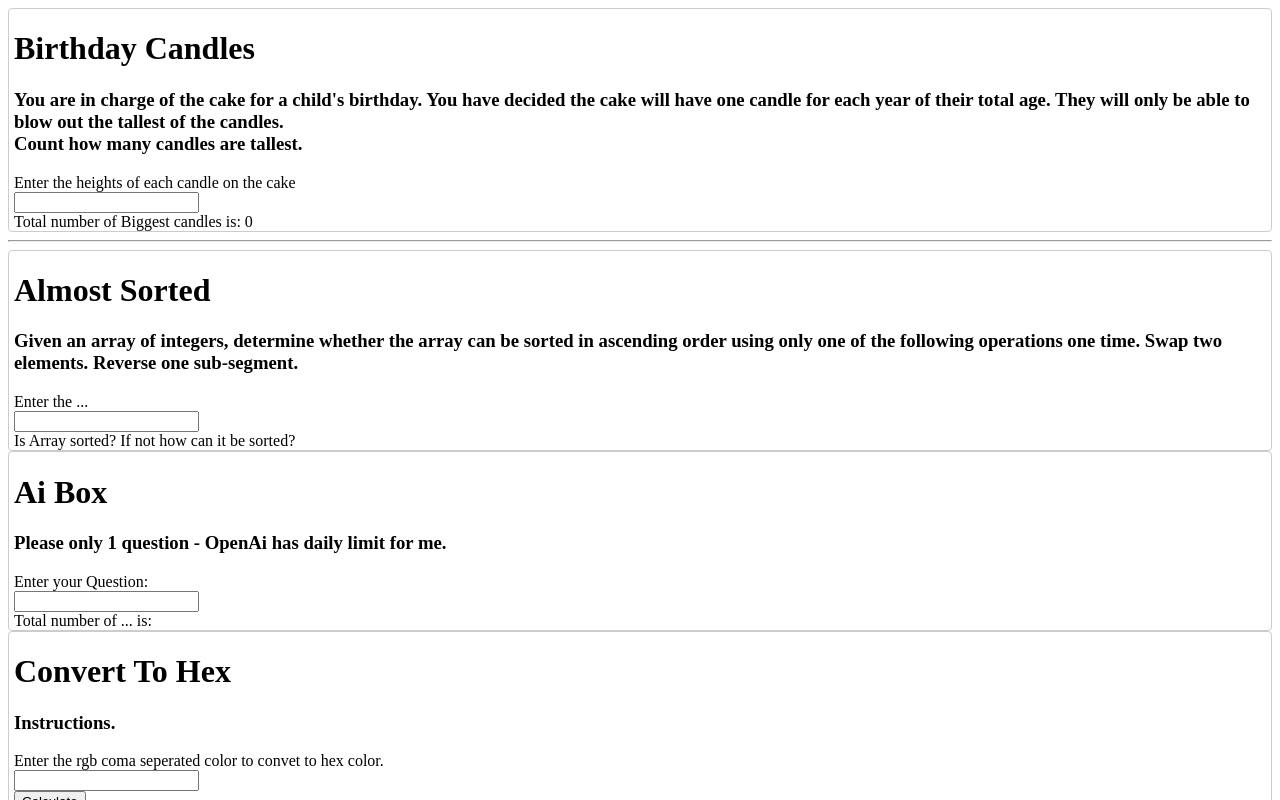
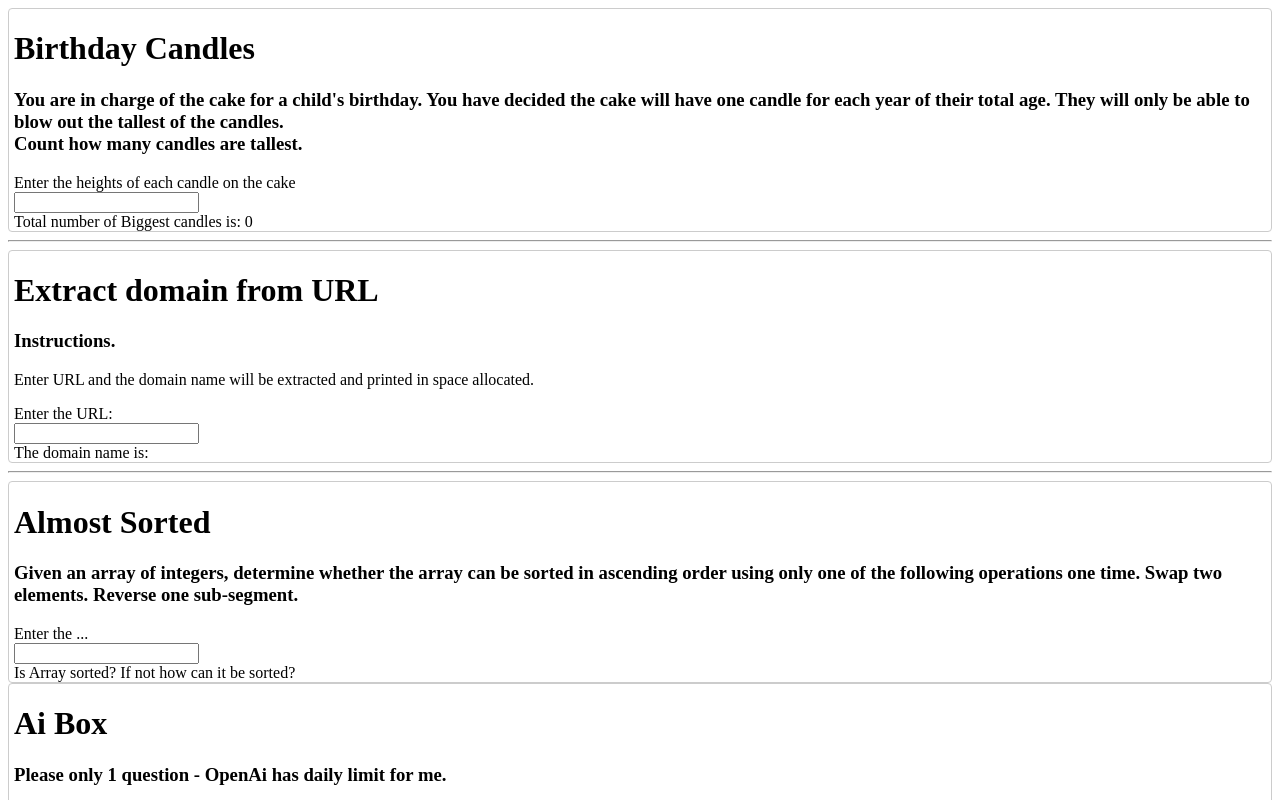
Before and after one commit to pauloconnell/hackerRank, a Nuxt app: page / in a window 1280 px wide. Shown: the top 800 px of the page. Built offline with nearby package versions, Linux system fonts and the light colour scheme.

Commit message:
Update: added Domain extraction Kata

```diff
--- a/app.vue
+++ b/app.vue
@@ -6,6 +6,11 @@
     </div>
     <hr>
     </hr>
+    <div class="card">
+      <PracticeKataReturnDomain />
+    </div>
+    <hr>
+  </hr>
     <div style="border: 1px solid #ccc; border-radius: 4px; padding-left: 5px;">
       <DataStructuresAlmostSorted />
     </div>
--- /dev/null
+++ b/components/practiceKata/returnDomain.vue
@@ -0,0 +1,85 @@
+<script setup>
+
+import { defineModel } from '@vue/composition-api';
+import { ref } from 'vue';
+
+const loading = ref(false);
+const inputBoxRef = ref(null);
+
+const inputBoxModel = defineModel();
+
+const bigCandles = ref();
+
+
+
+
+
+const gotData = (data) =>{
+
+
+    console.log("got input:",inputBoxModel.value)
+
+    //bigCandles = birthdayCakeCandles(array)                                                 // invoke logic to determine answer
+
+    bigCandles.value =  domainName(inputBoxModel.value);
+
+                                                                                                // ensure input box scales with input size
+    console.log("chars in input is ", inputBoxModel.value.length)
+    let minWidth = '170px';
+    if(inputBoxModel.value.length  > 22){
+        minWidth = `${inputBoxModel.value.length*7}px`;
+    }
+
+
+    inputBoxRef.value.style.width = minWidth ;                        // expand input box based on how many characters are in the input
+    console.log("width is ", inputBoxRef.value.style.width, inputBoxModel.value.length);
+}
+
+
+function domainName(url){
+    //your code here
+    console.log( "in function, got url: ", {url})
+    let arr = url.split('.');
+
+    console.log({arr})
+    if (arr.length>1){
+      if( arr[0] == "www" || arr[0]=='http://www' || arr[0] == 'https://www') {
+        //console.log("found ", arr[1])
+        return arr[1];
+     }
+    let websiteSlash =  arr[0].split('//')
+    //console.log({websiteSlash}, arr[0])
+    if (websiteSlash[0] == 'www' || websiteSlash[0] == 'http:' || websiteSlash[0] ==
+       'https:' ) return websiteSlash[1];
+    else return websiteSlash[0];
+
+      }
+  }
+
+</script>
+
+<!-- <style>
+.input-container {
+    display: flex;
+}
+input {
+    flex: 1;
+}
+</style> -->
+
+<template>
+    <h1>Extract domain from URL</h1>
+
+    <h3>Instructions.</h3>
+    <p> Enter URL and the domain name will be extracted and printed in space allocated.</p>
+    <div class="input-container">
+        <div>
+            Enter the URL:
+        </div>
+        <input ref="inputBoxRef" type="text" id="candles" name="candles" v-model="inputBoxModel" @input="gotData" width="auto" >
+    </div>
+    <div>
+    The domain name is: <span v-if="loading">Loading...</span> <span v-else>{{ bigCandles }} </span>
+    </div>
+
+</template>
```
